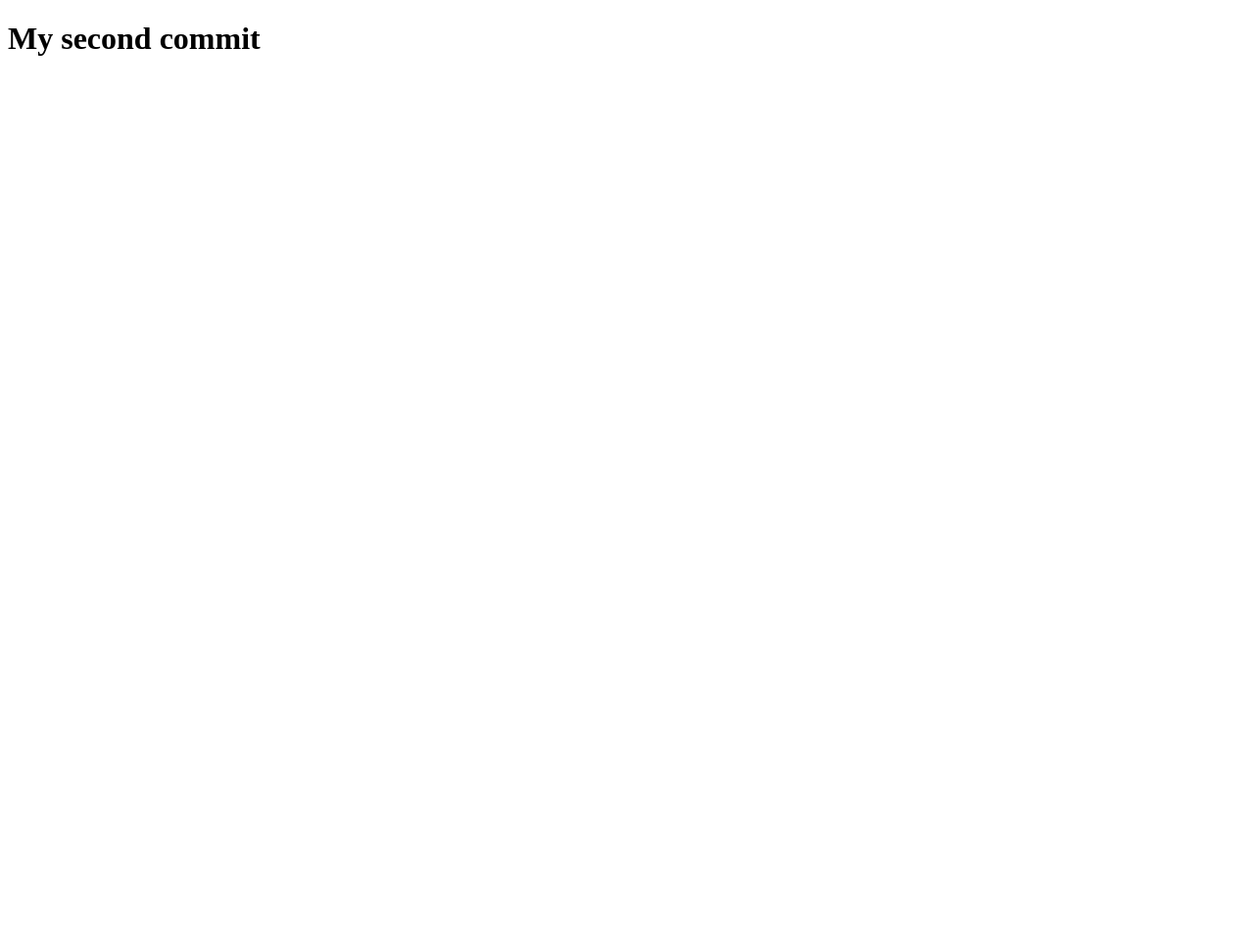
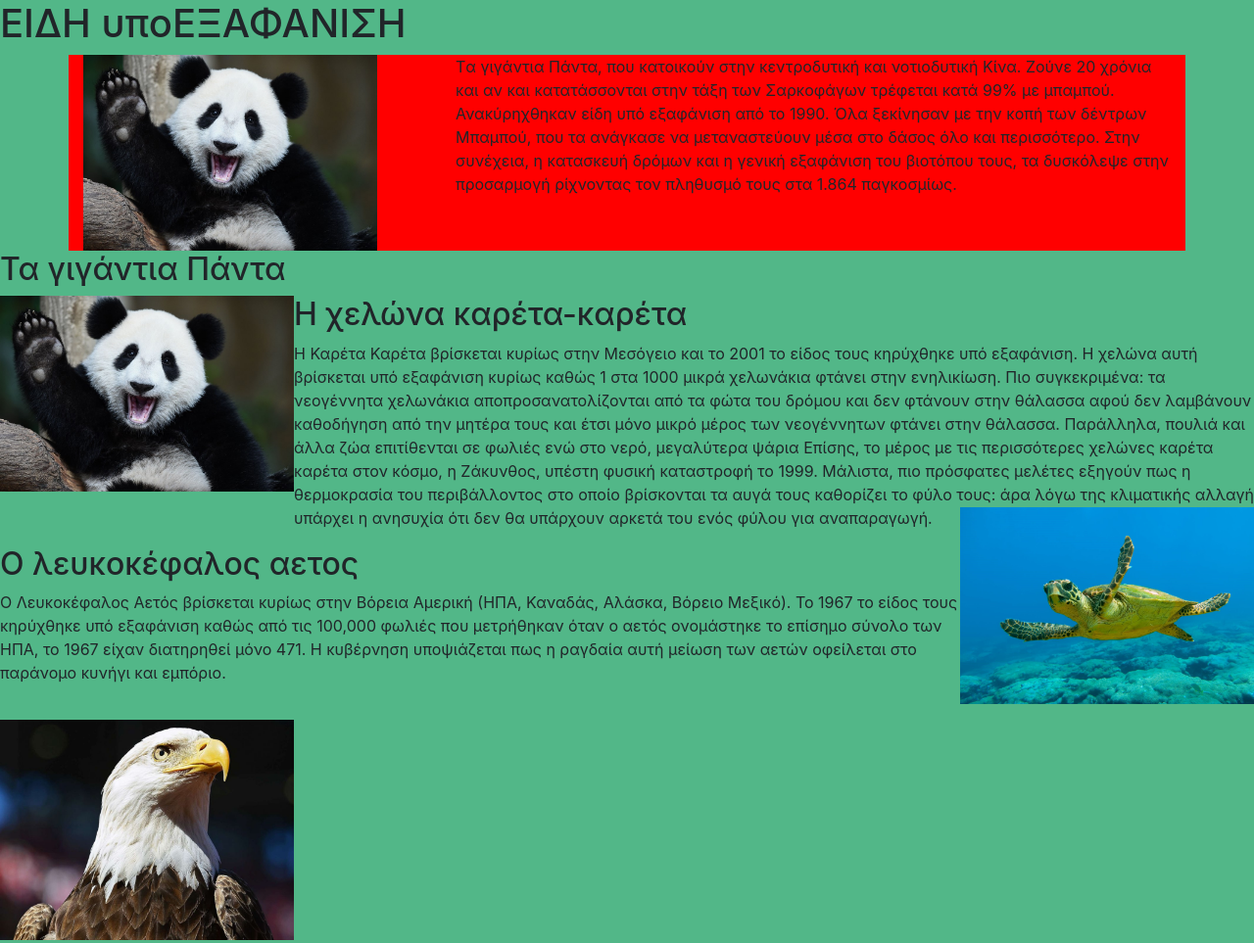
Before and after one commit to Theano573/myfirstrepository, a plain HTML site: page index.html in a window 1280 px wide. Shown: the whole page at 98% size. Before the commit the page ends 800 px from the top, so only its background shows below. Drawn offline with nearby package versions, Linux system fonts and the light colour scheme.

Commit message:
Ta Panda commit
Ta Panda commit

```diff
--- /dev/null
+++ b/css/styles.css
@@ -0,0 +1,5 @@
+.row-1{
+    background-color:red;
+}
+body{ background-color:#52b788
+}
--- a/index.html
+++ b/index.html
@@ -1,9 +1,51 @@
 <!DOCTYPE html>
 <html>
+
     <head>
-        <title>My page</title>
+        <link rel="stylesheet" href="https://stackpath.bootstrapcdn.com/bootstrap/4.5.2/css/bootstrap.min.css" integrity="sha384-JcKb8q3iqJ61gNV9KGb8thSsNjpSL0n8PARn9HuZOnIxN0hoP+VmmDGMN5t9UJ0Z" crossorigin="anonymous">
+        <link rel="stylesheet" href="css/styles.css">
+
+        <title>ΕΙΔΗ υποΕΞΑΦΑΝΙΣΗ</title>
+
+
+
     </head>
     <body>
-        <h1>My second commit</h1>
+
+    <h1>ΕΙΔΗ υποΕΞΑΦΑΝΙΣΗ</h1>
+
+        <div class="container">
+            <div class="row row-1">
+                <div class="col-4">
+                    <img src="panda.jpg" alt="image of a panda" width="300">
+                </div>
+                <div class="col-8">
+                    <p>Tα γιγάντια Πάντα, που κατοικούν στην κεντροδυτική και νοτιοδυτική Κίνα. Ζούνε 20 χρόνια και αν και κατατάσσονται στην τάξη των Σαρκοφάγων τρέφεται κατά 99% με μπαμπού. Ανακύρηχθηκαν είδη υπό εξαφάνιση από το 1990. Όλα ξεκίνησαν με την κοπή των δέντρων Μπαμπού, που τα ανάγκασε να μεταναστεύουν μέσα στο δάσος όλο και περισσότερο. Στην συνέχεια, η κατασκευή δρόμων και η γενική εξαφάνιση του βιοτόπου τους, τα δυσκόλεψε στην προσαρμογή ρίχνοντας τον πληθυσμό τους στα 1.864 παγκοσμίως.</p>
+                </div>
+            </div>
+
+        </div>
+
+        <h2>Τα γιγάντια Πάντα</h2>
+
+            <p style="float:left;clear:right"><img src="panda.jpg" alt="image of a panda" width="300"></p>
+
+
+
+
+        <h2>Η χελώνα καρέτα-καρέτα</h2>
+
+        <p style="float:right;clear:left"><img src="KARETA.original.jpg" alt="image of a turtle" width="300"></p>
+        <p>Η Καρέτα Καρέτα βρίσκεται κυρίως στην Μεσόγειο και
+            το 2001 το είδος τους κηρύχθηκε υπό εξαφάνιση. Η χελώνα αυτή βρίσκεται υπό εξαφάνιση κυρίως καθώς 1 στα 1000 μικρά χελωνάκια φτάνει στην ενηλικίωση. Πιο συγκεκριμένα: τα νεογέννητα χελωνάκια αποπροσανατολίζονται από τα φώτα του δρόμου και δεν φτάνουν στην θάλασσα αφού δεν λαμβάνουν καθοδήγηση από την μητέρα τους και έτσι μόνο μικρό μέρος των νεογέννητων φτάνει στην θάλασσα. Παράλληλα, πουλιά και άλλα ζώα επιτίθενται σε φωλιές ενώ στο νερό, μεγαλύτερα ψάρια Επίσης, το μέρος με τις περισσότερες χελώνες καρέτα καρέτα στον κόσμο, η Ζάκυνθος, υπέστη φυσική καταστροφή το 1999. Μάλιστα, πιο πρόσφατες μελέτες εξηγούν πως η θερμοκρασία του περιβάλλοντος στο οποίο βρίσκονται τα αυγά τους καθορίζει το  φύλο τους: άρα λόγω της κλιματικής αλλαγή υπάρχει η ανησυχία ότι δεν θα υπάρχουν αρκετά του ενός φύλου για αναπαραγωγή.</p>
+
+
+
+    <h2>Ο λευκοκέφαλος αετος</h2>
+
+
+        <p style="float:left;clear:right"><img src="bald_eagle .jpg" alt="image of an eagle" width="300"></p>
+        <p>Ο Λευκοκέφαλος Αετός βρίσκεται κυρίως στην Βόρεια Αμερική (ΗΠΑ, Καναδάς, Αλάσκα, Βόρειο Μεξικό). Το 1967 το είδος τους κηρύχθηκε υπό εξαφάνιση καθώς από τις 100,000 φωλιές που μετρήθηκαν όταν ο αετός ονομάστηκε το επίσημο σύνολο των ΗΠΑ, το 1967 είχαν διατηρηθεί μόνο 471. Η κυβέρνηση υποψιάζεται πως η ραγδαία αυτή μείωση των αετών οφείλεται στο παράνομο κυνήγι και εμπόριο.</p>
+
     </body>
 </html>
```
Also changed, not shown: KARETA.original.jpg (added), bald_eagle .jpg (added), panda.jpg (added).
